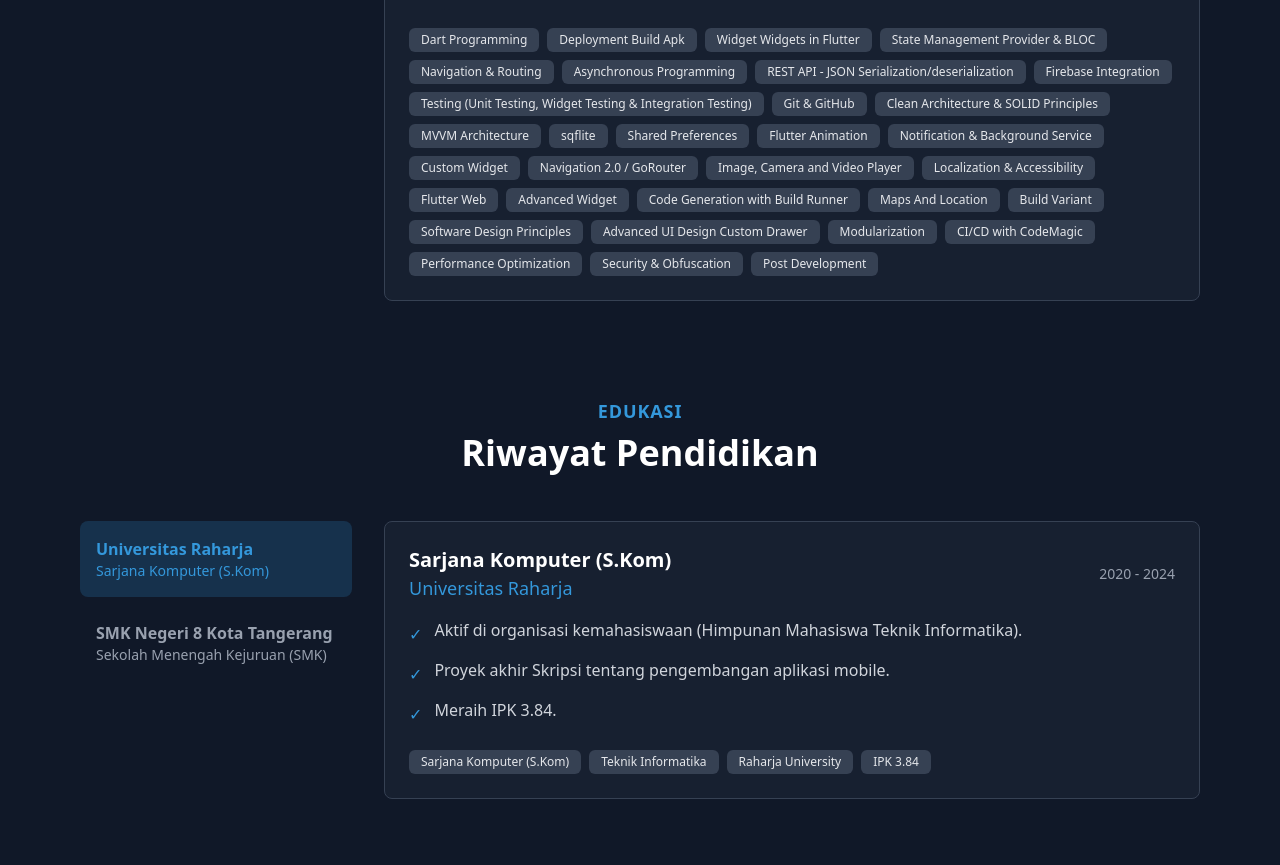
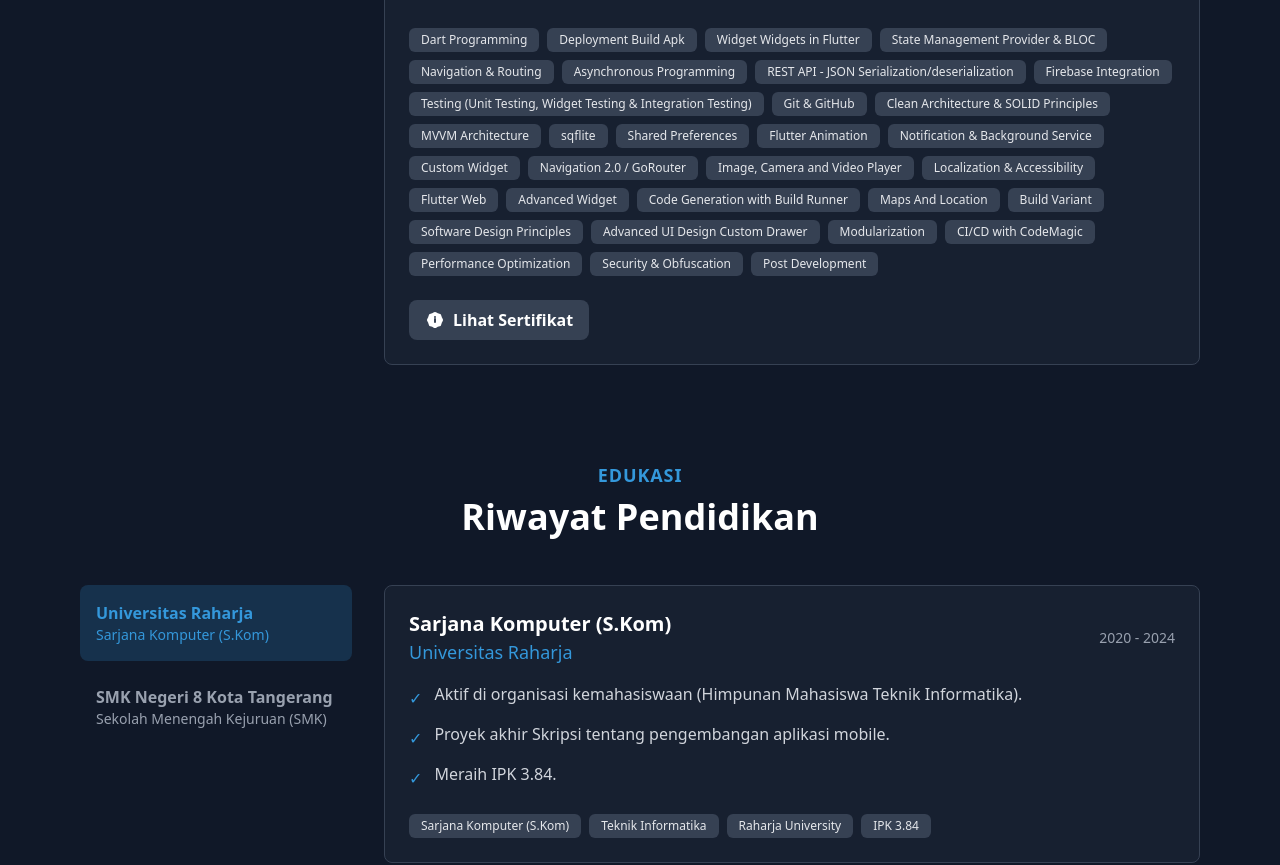
Before and after one commit to RizkyFaisalRafi/rifara-portofolio-project-react, a React (Vite) app: page / in a window 1280 px wide. Shown: the part 1923-2788 px from the top of the page. Built offline with nearby package versions, Linux system fonts and the light colour scheme.

Commit message:
Update See Certificate

```diff
--- a/src/App.tsx
+++ b/src/App.tsx
@@ -278,6 +278,22 @@ const SectionWithTabs: React.FC<{
 
   const activeItem = data[activeIndex];
 
+  // --- Icon untuk tombol sertifikat ---
+  const CertificateIcon = () => (
+    <svg
+      xmlns="http://www.w3.org/2000/svg"
+      className="h-5 w-5"
+      viewBox="0 0 20 20"
+      fill="currentColor"
+    >
+      <path
+        fillRule="evenodd"
+        d="M6.267 3.455a3.066 3.066 0 001.745-.723 3.066 3.066 0 013.976 0 3.066 3.066 0 001.745.723 3.066 3.066 0 012.812 2.812c.051.643.304 1.254.723 1.745a3.066 3.066 0 010 3.976 3.066 3.066 0 00-.723 1.745 3.066 3.066 0 01-2.812 2.812 3.066 3.066 0 00-1.745.723 3.066 3.066 0 01-3.976 0 3.066 3.066 0 00-1.745-.723 3.066 3.066 0 01-2.812-2.812 3.066 3.066 0 00-.723-1.745 3.066 3.066 0 010-3.976 3.066 3.066 0 00.723-1.745 3.066 3.066 0 012.812-2.812zM9 12a1 1 0 102 0V9a1 1 0 10-2 0v3zm2-5a1 1 0 11-2 0 1 1 0 012 0z"
+        clipRule="evenodd"
+      />
+    </svg>
+  );
+
   return (
     <section id={id} className="max-w-6xl mx-auto py-12 px-4">
       <div className="text-center mb-12">
@@ -360,6 +376,23 @@ const SectionWithTabs: React.FC<{
                   )
               )}
             </div>
+
+             {/* --- [BARU] Tombol Lihat Sertifikat --- */}
+            {activeItem.certificateUrl && (
+              <div className="mt-6">
+                <a
+                  href={activeItem.certificateUrl}
+                  target="_blank"
+                  rel="noopener noreferrer"
+                  className="inline-flex items-center gap-2 px-4 py-2 font-semibold text-white bg-gray-700 rounded-lg transition-colors hover:bg-[#3498db]"
+                >
+                  <CertificateIcon />
+                  Lihat Sertifikat
+                </a>
+              </div>
+            )}
+            {/* --- Akhir Bagian Baru --- */}
+
           </div>
         </div>
       </div>
@@ -454,6 +487,7 @@ const Bootcamp = () => {
       name: "Multiplatform Mobile App Development with Flutter",
       organizer: "Dicoding Indonesia",
       date: "Mei 2022 - Jun 2025",
+      certificateUrl: "https://www.dicoding.com/certificates/...", // Ganti dengan URL asli
       details: [
         "Memulai Pemrograman Dengan Dart.",
         "Belajar Membuat Aplikasi Flutter untuk Pemula.",
```
